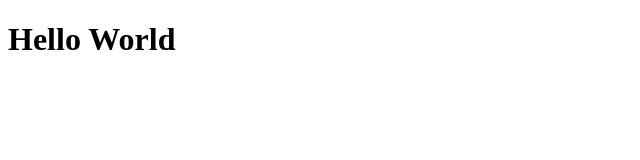
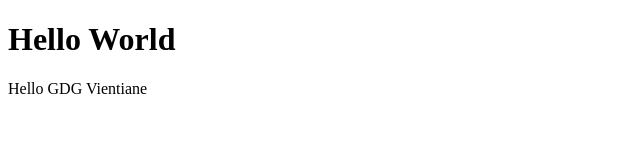
Before and after one commit to khatthaphone/gdg-demo, a plain HTML site: page index.html in a window 1280 px wide. Shown: the whole page, without its empty margins (0-640 px from the left). Drawn offline with Linux system fonts and the light colour scheme.

Commit message:
add "Hello GDG VTE"

```diff
--- a/index.html
+++ b/index.html
@@ -8,5 +8,6 @@
 </head>
 <body>
     <h1>Hello World</h1>
+    <p>Hello GDG Vientiane</p>
 </body>
 </html>
```
